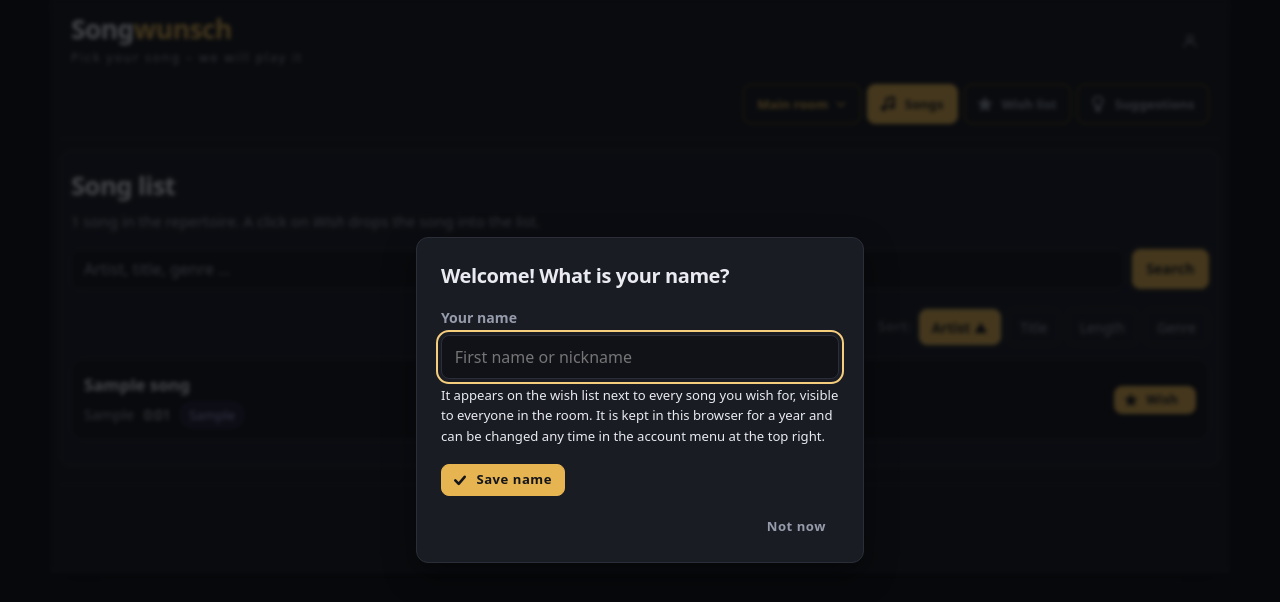
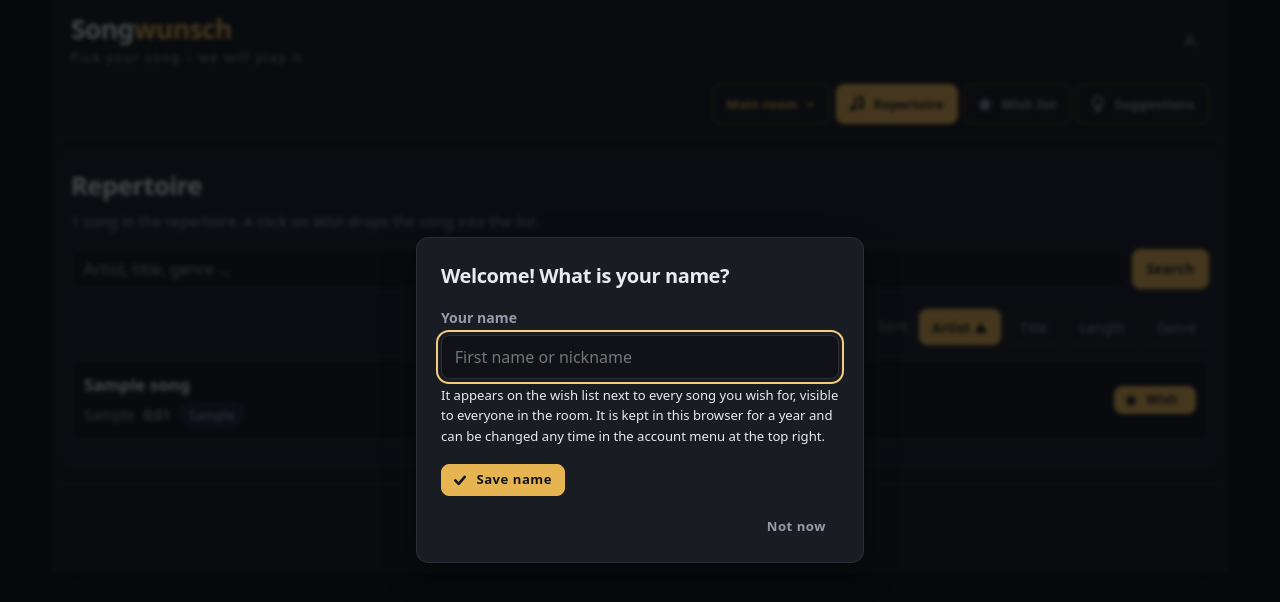
Before and after one commit to dandjo/songwunsch, a PHP site: page / in a window 1280 px wide. Shown: the top 602 px of the page. Run offline with PHP 8.4, Linux system fonts and the light colour scheme; tables that the repository leaves empty hold one stand-in row (values such as "Sample post").

Commit message:
rooms: renameable main room, adopted suggestions become wishes, "repertoire"
- The main room can be renamed by editors (Rooms -> Rename): only its name,
  kept in the settings under main_room_name; empty restores the translated
  default. RoomRepository::defaultRoom() carries the chosen name everywhere.
- Adopting a suggestion also puts the new song on the wish list of the room
  the suggestion was made in, in the name of whoever suggested it, and
  raises that room's live revision.
- The song list is called "repertoire" in all three languages: 23 English
  source strings, the French translations with their articles, the German
  ones already renamed, the README including its anchor.

```diff
--- a/index.php
+++ b/index.php
@@ -21,7 +21,7 @@ declare(strict_types=1);
  *                  | delete | clear | reorder | move | pause      (moderator)
  *                  | song_save | song_delete                      (editor)
  *                  | suggestion_delete | suggestions_clear        (editor)
- *                  | room_save | room_delete                      (editor)
+ *                  | room_save | room_delete | main_room_save     (editor)
  *                  | room_songs_add | room_songs_remove           (editor)
  *                  | user_save | user_delete | admin_transfer     (admin)
  *                  | pause_all                                    (admin)
@@ -78,6 +78,12 @@ $users  = new UserRepository($db);
 $rooms  = new RoomRepository($db);
 $settings = new Settings($db);
 // $wishes and $guard are bound to the room and are created after routing.
+// The main room may carry a name of its own (Rooms -> Edit on the main room).
+try {
+    RoomRepository::nameMainRoom((string) $settings->get(RoomRepository::MAIN_NAME_KEY, ''));
+} catch (Throwable $e) {
+    // No database yet: the translated default stands; the page reports the problem.
+}
 
 // The session cookie is scoped to the base path, so several applications on
 // the same domain do not share a session.
@@ -431,7 +437,7 @@ if ($_SERVER['REQUEST_METHOD'] === 'POST') {
                 $title  = $checked['values']['title'];
 
                 if ($songs->exists($artist, $title)) {
-                    flash('info', t('“{title}” by {artist} is already on the song list – you can wish for it right away.', [
+                    flash('info', t('“{title}” by {artist} is already on the repertoire – you can wish for it right away.', [
                         'title'  => $title,
                         'artist' => $artist,
                     ]));
@@ -519,7 +525,7 @@ if ($_SERVER['REQUEST_METHOD'] === 'POST') {
                 $paused = (($_POST['state'] ?? '0') === '1');
                 $targetGuard->setPaused($paused);
                 flash('ok', $paused
-                    ? t('“{name}” is closed. The audience can see its song list but cannot wish or suggest anything there.', ['name' => (string) $targetRoom['name']])
+                    ? t('“{name}” is closed. The audience can see its repertoire but cannot wish or suggest anything there.', ['name' => (string) $targetRoom['name']])
                     : t('“{name}” is open again.', ['name' => (string) $targetRoom['name']]));
                 redirect(back(url(['p' => $page])));
                 // no break
@@ -605,11 +611,30 @@ if ($_SERVER['REQUEST_METHOD'] === 'POST') {
                         if ($joinRoom !== null) {
                             $rooms->addSongs((int) $joinRoom['id'], [$newId]);
                         }
+                        // An adopted suggestion is a wish already: it goes
+                        // onto the wish list of the room it was made in, in
+                        // the name of whoever suggested it.
+                        if ($adopted !== null) {
+                            $wishRoomId = $joinRoom !== null ? (int) $joinRoom['id'] : RoomRepository::DEFAULT_ID;
+                            $newSong    = $songs->find($newId);
+                            if ($newSong !== null) {
+                                (new WishRepository($db, $wishRoomId))->add($newSong, (string) ($adopted['suggester'] ?? ''));
+                                $wishGuard = $wishRoomId === $roomId ? $guard : new WishGuard(
+                                    $db,
+                                    $settings,
+                                    (array) ($config['wish_limits'] ?? []),
+                                    (bool) ($config['trust_proxy'] ?? false),
+                                    (int) ($config['wish_min_form_sec'] ?? 2),
+                                    $wishRoomId,
+                                );
+                                $wishGuard->touch();
+                            }
+                        }
 
                         flash('ok', match (true) {
-                            $joinRoom !== null => t('“{title}” by {artist} has been added to the song list and to room “{room}”, and taken off the suggestions.', $args + ['room' => (string) $joinRoom['name']]),
-                            $adopting > 0      => t('“{title}” by {artist} has been added to the song list and taken off the suggestions.', $args),
-                            default            => t('“{title}” by {artist} has been added to the song list.', $args),
+                            $joinRoom !== null => t('“{title}” by {artist} has been added to the repertoire and to room “{room}”, put on its wish list and taken off the suggestions.', $args + ['room' => (string) $joinRoom['name']]),
+                            $adopted !== null  => t('“{title}” by {artist} has been added to the repertoire, put on the wish list and taken off the suggestions.', $args),
+                            default            => t('“{title}” by {artist} has been added to the repertoire.', $args),
                         });
                     } else {
                         $songs->update($key, $checked['values']);
@@ -639,7 +664,7 @@ if ($_SERVER['REQUEST_METHOD'] === 'POST') {
 
                 $songs->delete((int) $song['id']);
                 $rooms->removeSongEverywhere((int) $song['id']);
-                flash('ok', t('“{title}” has been removed from the song list. Wishes already received are kept.', [
+                flash('ok', t('“{title}” has been removed from the repertoire. Wishes already received are kept.', [
                     'title' => (string) $song['title'],
                 ]));
                 redirect(back());
@@ -667,6 +692,28 @@ if ($_SERVER['REQUEST_METHOD'] === 'POST') {
                 // no break
 
             // ---- Rooms (editor) --------------------------------------------
+
+            case 'main_room_save':
+                // Rename the main room. It has no row of its own; the name
+                // lives in the settings. Empty means back to the default.
+                require_role($security, 'rooms');
+                $name = trim(preg_replace('/\s+/u', ' ', (string) ($_POST['name'] ?? '')) ?? '');
+                if (mb_strlen($name) > RoomRepository::MAX_NAME) {
+                    remember_input(['name' => $name], ['name' => t('{field} is too long: at most {max} characters.', ['field' => t('Name'), 'max' => RoomRepository::MAX_NAME])]);
+                    flash('error', t('Please check the highlighted fields.'));
+                    redirect(url(['p' => 'room', 'main' => 1]));
+                }
+                if ($name === '') {
+                    $settings->delete(RoomRepository::MAIN_NAME_KEY);
+                    RoomRepository::nameMainRoom('');
+                    flash('ok', t('The main room has its default name again.'));
+                } else {
+                    $settings->set(RoomRepository::MAIN_NAME_KEY, $name);
+                    RoomRepository::nameMainRoom($name);
+                    flash('ok', t('The main room is now called “{name}”.', ['name' => $name]));
+                }
+                redirect(url(['p' => 'rooms']));
+                // no break
 
             case 'room_save':
                 require_role($security, 'rooms');
@@ -746,7 +793,7 @@ if ($_SERVER['REQUEST_METHOD'] === 'POST') {
                 // every master song matching the search q.
                 require_role($security, 'rooms');
                 if ($roomId === RoomRepository::DEFAULT_ID) {
-                    flash('error', t('The main room always offers the whole song list.'));
+                    flash('error', t('The main room always offers the whole repertoire.'));
                     redirect(url(['p' => 'songs']));
                 }
 
@@ -1102,6 +1149,19 @@ try {
             require_role($security, 'rooms');
             $id   = (int) ($_GET['id'] ?? 0); // 0 = new room
             $edit = null;
+            // ?main=1: rename the main room -- only its name, kept in the settings.
+            $main = isset($_GET['main']);
+
+            if ($main) {
+                $kept = remembered_input();
+                $view['title']    = t('Rename the main room');
+                $view['template'] = 'room';
+                $view['id']       = 0;
+                $view['main']     = true;
+                $view['errors']   = $kept['errors'] ?? [];
+                $view['values']   = $kept['values'] ?? ['name' => (string) $settings->get(RoomRepository::MAIN_NAME_KEY, '')];
+                break;
+            }
 
             if ($id > 0) {
                 $edit = $rooms->find($id);
@@ -1116,6 +1176,7 @@ try {
             $view['title']    = $id === 0 ? t('Add room') : t('Edit room');
             $view['template'] = 'room';
             $view['id']       = $id;
+            $view['main']     = false;
             $view['errors']   = $kept['errors'] ?? [];
             $view['values']   = $kept['values'] ?? [
                 'slug'   => (string) ($edit['slug'] ?? ''),
@@ -1166,7 +1227,7 @@ try {
 
             $result = $songs->search($q, $sort, $dir, $pageNo, $perPage, $roomId);
 
-            $view['title']     = t('Song list');
+            $view['title']     = t('Repertoire');
             $view['template']  = 'home';
             $view['formToken'] = $view['paused'] ? '' : $guard->formToken();
             $view['repo']      = $songs;
--- a/src/RoomRepository.php
+++ b/src/RoomRepository.php
@@ -37,10 +37,31 @@ final class RoomRepository
     {
     }
 
-    /** The virtual default room. */
+    /** Settings key under which the main room's chosen name is kept ('' = the default name). */
+    public const MAIN_NAME_KEY = 'main_room_name';
+
+    /** @var string the main room's name as set by an editor, '' for the translated default */
+    private static string $mainName = '';
+
+    /**
+     * Give the main room a name of its own (index.php reads it from the
+     * settings on every request). An empty string means the default,
+     * "Main room" in the visitor's language.
+     */
+    public static function nameMainRoom(string $name): void
+    {
+        self::$mainName = trim($name);
+    }
+
+    /** The virtual default room, under its chosen or its default name. */
     public static function defaultRoom(): array
     {
-        return ['id' => self::DEFAULT_ID, 'slug' => null, 'name' => t('Main room'), 'is_default' => true];
+        return [
+            'id'         => self::DEFAULT_ID,
+            'slug'       => null,
+            'name'       => self::$mainName !== '' ? self::$mainName : t('Main room'),
+            'is_default' => true,
+        ];
     }
 
     public static function isDefault(array $room): bool
--- a/src/bootstrap.php
+++ b/src/bootstrap.php
@@ -390,7 +390,7 @@ function error_detail(\Throwable $e, array $config, \Songwunsch\Security $securi
 
     error_log('[songwunsch] ' . $e::class . ': ' . $e->getMessage());
 
-    return t('The song list is not available right now. Please try again later.');
+    return t('The repertoire is not available right now. Please try again later.');
 }
 
 /** Emergency exit when not even the configuration can be loaded. */
@@ -407,7 +407,7 @@ function render_fatal(string $title, string $html): never
 function not_found(): never
 {
     $link = '<a href="' . htmlspecialchars(url(), ENT_QUOTES, 'UTF-8') . '">'
-        . htmlspecialchars(t('To the song list'), ENT_QUOTES, 'UTF-8') . '</a>';
+        . htmlspecialchars(t('To the repertoire'), ENT_QUOTES, 'UTF-8') . '</a>';
 
     render_bare(404, t('Page not found'), htmlspecialchars(t('There is nothing at this address.'), ENT_QUOTES, 'UTF-8') . ' ' . $link);
 }
--- a/templates/home.php
+++ b/templates/home.php
@@ -49,7 +49,7 @@ $th = static function (string $key, string $label) use ($sortable, $sort, $dir,
 
 <div class="panel__head">
     <div>
-        <h1><?= $e($inRoom ? (string) $room['name'] : t('Song list')) ?></h1>
+        <h1><?= $e($inRoom ? (string) $room['name'] : t('Repertoire')) ?></h1>
         <p class="muted">
             <?= $e(tn('{n} song', '{n} songs', $total, ['n' => Format::number($total)])) ?>
             <?= $e($q !== '' ? t('found for “{q}”.', ['q' => $q]) : ($inRoom ? t('in this room.') : t('in the repertoire.'))) ?>
@@ -185,7 +185,7 @@ $th = static function (string $key, string $label) use ($sortable, $sort, $dir,
                                             </form>
                                         <?php else: ?>
                                             <form method="post" action="<?= $e(url()) ?>"<?php if ($settings->confirmsDelete((int) ($security->user()['id'] ?? 0), 'songs')): ?>
-                                                  data-confirm="<?= $e(t('Permanently delete “{title}” from the song list?', ['title' => (string) $row['title']])) ?>"<?php endif; ?>>
+                                                  data-confirm="<?= $e(t('Permanently delete “{title}” from the repertoire?', ['title' => (string) $row['title']])) ?>"<?php endif; ?>>
                                                 <input type="hidden" name="a" value="song_delete">
                                                 <input type="hidden" name="csrf" value="<?= $e($csrf) ?>">
                                                 <input type="hidden" name="back" value="<?= $e($current) ?>">
--- a/templates/layout.php
+++ b/templates/layout.php
@@ -134,7 +134,7 @@ foreach ($translator->available() as $code => $name) {
             <?php if ($security->can('rooms')): ?>
                 <a href="<?= $e(url(['p' => 'rooms'])) ?>"<?= in_array($page, ['rooms', 'room'], true) ? ' aria-current="page"' : '' ?>><?= icon('door') ?><?= $e(t('Rooms')) ?></a>
             <?php endif; ?>
-            <a href="<?= $e(url(['p' => 'songs'])) ?>"<?= in_array($page, ['songs', 'room_songs'], true) ? ' aria-current="page"' : '' ?>><?= icon('note') ?><?= $e(t('Songs')) ?></a>
+            <a href="<?= $e(url(['p' => 'songs'])) ?>"<?= in_array($page, ['songs', 'room_songs'], true) ? ' aria-current="page"' : '' ?>><?= icon('note') ?><?= $e(t('Repertoire')) ?></a>
             <?php /* The wish list is visible to everyone; the counter badge only
                      for those who work it. Other areas only with a role. */ ?>
             <a href="<?= $e(url(['p' => 'wishes'])) ?>"<?= $page === 'wishes' ? ' aria-current="page"' : '' ?>>
@@ -291,8 +291,8 @@ foreach ($translator->available() as $code => $name) {
                         'room' => '<span class="dome__notice-room">' . $e((string) $room['name']) . '</span>',
                     ]) ?></strong>
                     <?= $e($security->can('wishes')
-                        ? t('The audience sees the song list but cannot wish or suggest anything.')
-                        : t('The song list stays visible – wishing and suggesting will be back later.')) ?>
+                        ? t('The audience sees the repertoire but cannot wish or suggest anything.')
+                        : t('The repertoire stays visible – wishing and suggesting will be back later.')) ?>
                 </span>
                 <?php if ($security->can('wishes')): ?>
                     <form method="post" action="<?= $e(url(['p' => $page])) ?>" class="dome__notice-action">
--- a/templates/room_songs.php
+++ b/templates/room_songs.php
@@ -70,7 +70,7 @@ $card = static function (array $row, string $action, string $arrow, string $verb
     </div>
     <?php /* Counterpart of "Manage" on the song list: back to the room's list. */ ?>
     <div class="panel__actions">
-        <a class="link-button" href="<?= $e(url(['p' => 'songs'])) ?>"><?= icon('arrow-left') ?><?= $e(t('To the song list')) ?></a>
+        <a class="link-button" href="<?= $e(url(['p' => 'songs'])) ?>"><?= icon('arrow-left') ?><?= $e(t('To the repertoire')) ?></a>
     </div>
 </div>
 
--- a/templates/settings.php
+++ b/templates/settings.php
@@ -15,7 +15,7 @@ $e = static fn (?string $v): string => Format::e($v);
 // One row per kind of deletion: label and where the button lives. Only the
 // kinds the user's roles may delete are shown.
 $rows = array_intersect_key([
-    'songs'  => [t('Confirm deleting songs'),  t('Delete in the song list')],
+    'songs'  => [t('Confirm deleting songs'),  t('Delete in the repertoire')],
     'suggestions' => [t('Confirm deleting suggestions'), t('Delete under Suggestions – Clear list always asks')],
     'wishes' => [t('Confirm deleting wishes'), t('Delete in the wish list – Clear list always asks')],
     'rooms'  => [t('Confirm deleting rooms'),  t('Delete under Rooms – the room’s wishes go with it')],
--- a/templates/song.php
+++ b/templates/song.php
@@ -39,7 +39,7 @@ $attrs = static function (string $field, int $max) use ($errors, $e): string {
         <h1><?= $e($adopt !== null ? t('Adopt suggestion') : ($isNew ? t('Add song') : t('Edit song'))) ?></h1>
         <p class="muted">
             <?php if ($adopt !== null): ?>
-                <?= $e(t('Artist and title come from the suggestion – check them and add length and genre. The song goes on the list, the suggestion off it.')) ?>
+                <?= $e(t('Artist and title come from the suggestion – check them and add length and genre. The song goes on the list and straight onto the wish list, the suggestion off it.')) ?>
                 <?php if ($adoptRoom !== null): ?>
                     <?= $e(t('It was suggested in room “{room}”, so the song is offered there as well.', ['room' => (string) $adoptRoom['name']])) ?>
                 <?php endif; ?>
--- a/templates/suggestions.php
+++ b/templates/suggestions.php
@@ -46,7 +46,7 @@ $attrs = static function (string $field, int $max) use ($errors, $e): string {
     <div>
         <h1><?= $e(t('Song suggestions')) ?><?= $inRoom ? ' <span class="muted">· ' . $e((string) $room['name']) . '</span>' : '' ?></h1>
         <p class="muted">
-            <?= $e(t('Missing a song? Name it here – the editors decide whether it joins the song list.')) ?>
+            <?= $e(t('Missing a song? Name it here – the editors decide whether it joins the repertoire.')) ?>
             <?php if ($inRoom): ?>
                 <?= $e(t('Suggested from this room, the song is offered here once it is in.')) ?>
             <?php endif; ?>
@@ -116,7 +116,7 @@ $attrs = static function (string $field, int $max) use ($errors, $e): string {
                     <?= $e(tn('{n} suggestion waiting in total.', '{n} suggestions waiting in total.', $open)) ?>
                 <?php elseif ($canEdit): ?>
                     <?= $e(tn('{n} suggestion waiting.', '{n} suggestions waiting.', $open)) ?>
-                    <?= $e(t('Adopt puts the song on the list once you have added what is missing; Delete drops the suggestion.')) ?>
+                    <?= $e(t('Adopt puts the song on the list and onto the wish list once you have added what is missing; Delete drops the suggestion.')) ?>
                     <?= $e(t('A suggestion made in a room carries the room’s tag – the adopted song is offered there as well.')) ?>
                 <?php else: ?>
                     <?= $e(tn('{n} suggestion is waiting for the editors.', '{n} suggestions are waiting for the editors.', $open)) ?>
@@ -182,7 +182,7 @@ $attrs = static function (string $field, int $max) use ($errors, $e): string {
                             <?php if ($rowRoom > 0): ?>
                                 <span class="tag"><span class="sr-only"><?= $e(t('Room')) ?>: </span><?= $e($roomNames[$rowRoom] ?? t('deleted room')) ?></span>
                             <?php else: ?>
-                                <span class="sr-only"><?= $e(t('Main room')) ?></span>
+                                <span class="sr-only"><?= $e((string) RoomRepository::defaultRoom()['name']) ?></span>
                             <?php endif; ?>
                         </td>
                         <td class="cell-meta">
--- a/templates/user.php
+++ b/templates/user.php
@@ -85,7 +85,7 @@ $checked = static fn (string $field): string => ($values[$field] ?? '') === '1'
             <legend><?= $e(t('Roles')) ?></legend>
             <label class="check">
                 <input type="checkbox" name="role_editor" value="1"<?= $checked('role_editor') ?><?= $isAdmin ? ' disabled' : '' ?>>
-                <span><strong><?= $e(t('Editor', [], 'role')) ?></strong> – <?= $e(t('maintain the song list (add, edit, delete)')) ?></span>
+                <span><strong><?= $e(t('Editor', [], 'role')) ?></strong> – <?= $e(t('maintain the repertoire (add, edit, delete)')) ?></span>
             </label>
             <label class="check">
                 <input type="checkbox" name="role_moderator" value="1"<?= $checked('role_moderator') ?><?= $isAdmin ? ' disabled' : '' ?>>
--- a/templates/users.php
+++ b/templates/users.php
@@ -17,7 +17,7 @@ $e = static fn (?string $v): string => Format::e($v);
         <h1><?= $e(t('Users')) ?></h1>
         <p class="muted">
             <?= $e(tn('{n} user.', '{n} users.', count($rows))) ?>
-            <?= t('{editor} maintains the song list, {moderator} the wish list; the {admin} manages users and may do everything. There is exactly one admin; the role is handed over when editing a user.', [
+            <?= t('{editor} maintains the repertoire, {moderator} the wish list; the {admin} manages users and may do everything. There is exactly one admin; the role is handed over when editing a user.', [
                 'editor'    => '<strong>' . $e(t('Editor', [], 'role')) . '</strong>',
                 'moderator' => '<strong>' . $e(t('Moderator', [], 'role')) . '</strong>',
                 'admin'     => '<strong>' . $e(t('Admin', [], 'role')) . '</strong>',
```
Also changed, not shown: templates/room.php (+14 -7 lines), templates/rooms.php (+11 -3 lines), README.md, 3 other files.
